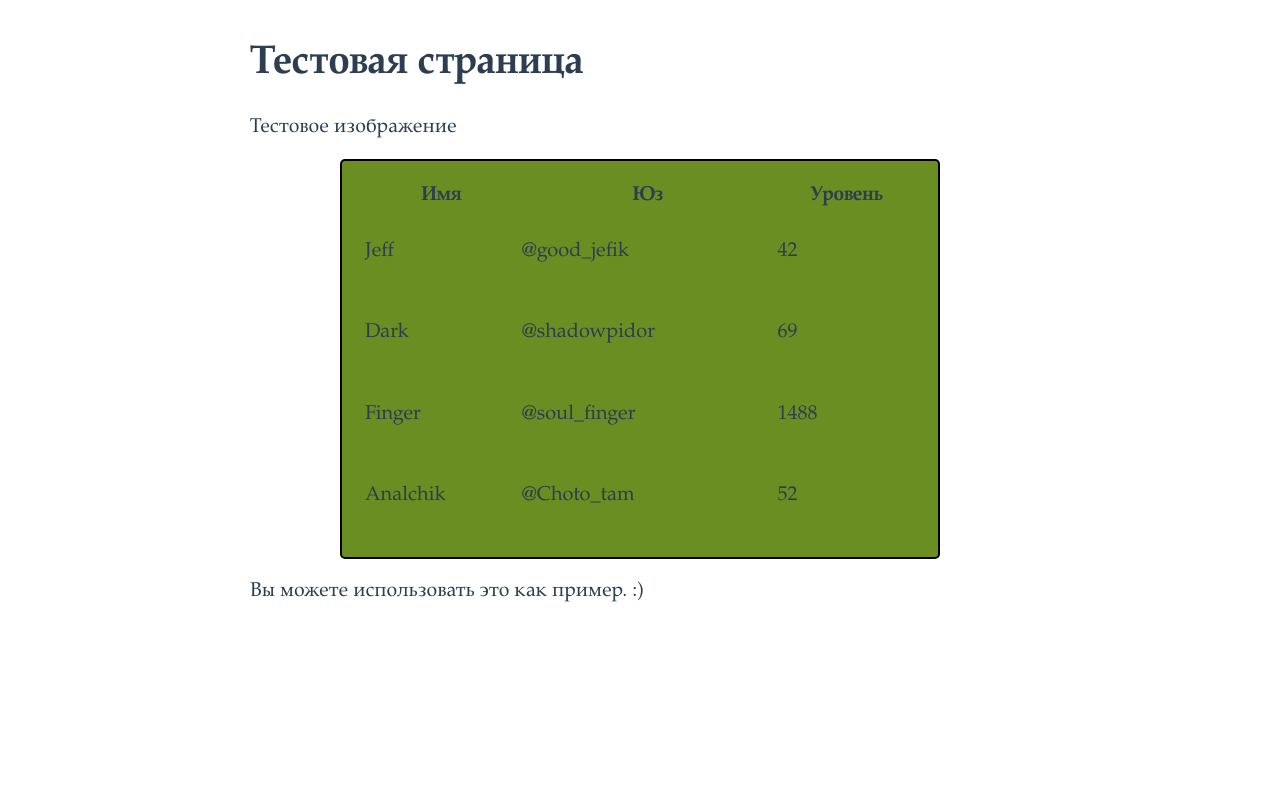
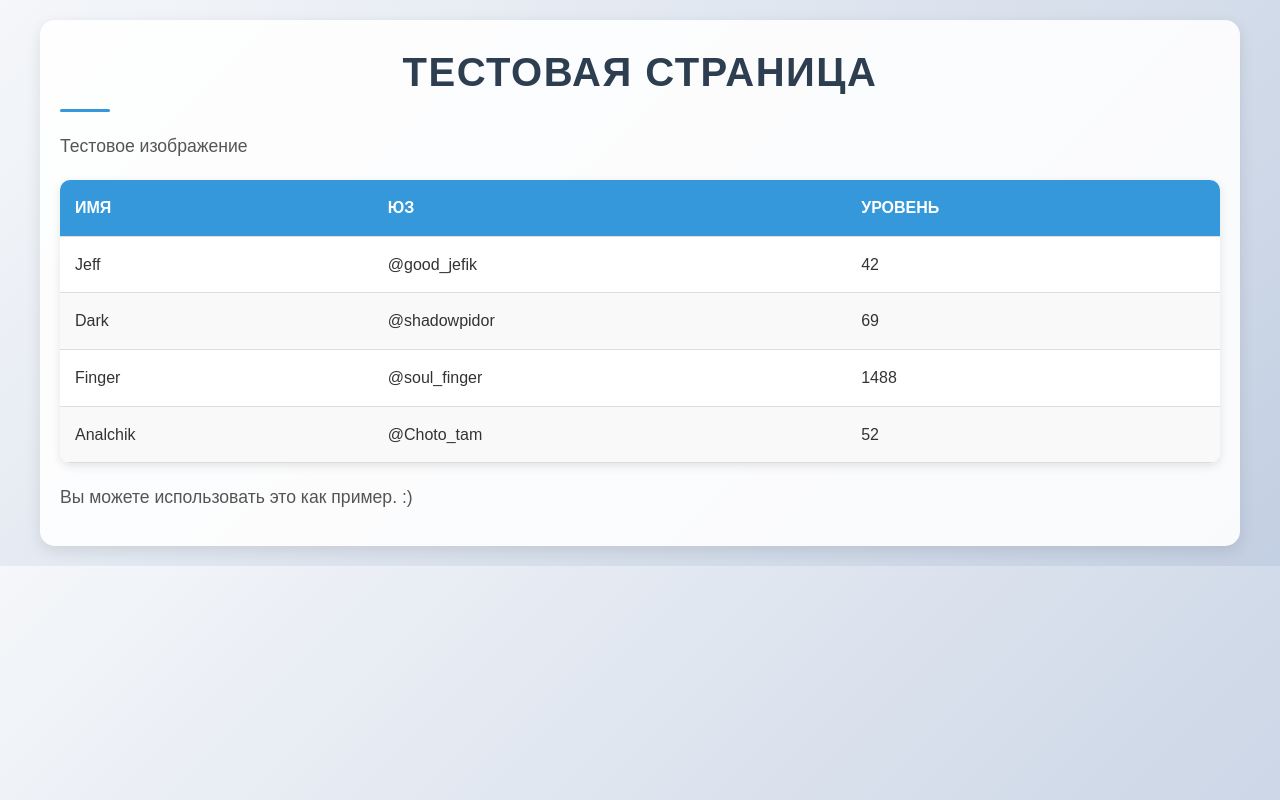
Before and after one commit to Timur566/Finger2site, a plain HTML site: page index.html in a window 1280 px wide. Drawn offline with Linux system fonts and the light colour scheme.

Commit message:
Update styles.css

```diff
--- a/css/styles.css
+++ b/css/styles.css
@@ -1,26 +1,150 @@
-body {
-  font-family: "Palatino Linotype", "Book Antiqua", Palatino, serif;
-  font-size: 20px;
-  color: #2c3e50;
-}
+        /* Базовые стили */
+        * {
+            margin: 0;
+            padding: 0;
+            box-sizing: border-box;
+            font-family: 'Arial', sans-serif;
+        }
 
-.container {
-  width: 780px;
-  margin: 2em auto;
-}
+        body {
+            background: linear-gradient(135deg, #f5f7fa 0%, #c3cfe2 100%);
+            color: #333;
+            line-height: 1.6;
+            padding: 20px;
+        }
 
-img {
-  width: 100%;
-}
+        /* Контейнер */
+        .container {
+            max-width: 1200px;
+            margin: 0 auto;
+            padding: 20px;
+            background: rgba(255, 255, 255, 0.9);
+            border-radius: 15px;
+            box-shadow: 0 5px 15px rgba(0, 0, 0, 0.1);
+        }
 
-#tabl {
-    background: olivedrab;
-    border-radius: 5px;
-    border: 2px solid black;
-    font-color: white;
-    padding: 20px;
-    margin: auto;
-    width: 600px;
-    height: 400px;
+        /* Заголовки */
+        h1, h2, h3 {
+            color: #2c3e50;
+            margin-bottom: 20px;
+            text-transform: uppercase;
+            letter-spacing: 1.5px;
+            position: relative;
+        }
 
-}
+        h1::after, h2::after, h3::after {
+            content: '';
+            width: 50px;
+            height: 3px;
+            background: #3498db;
+            display: block;
+            margin-top: 5px;
+            border-radius: 2px;
+        }
+
+        h1 {
+            font-size: 2.5em;
+            text-align: center;
+            animation: fadeIn 1s ease-in;
+        }
+
+        h2 {
+            font-size: 1.8em;
+        }
+
+        h3 {
+            font-size: 1.4em;
+        }
+
+        /* Текст */
+        p {
+            font-size: 1.1em;
+            margin-bottom: 15px;
+            color: #555;
+            transition: color 0.3s ease;
+        }
+
+        p:hover {
+            color: #3498db;
+        }
+
+        /* Кнопки */
+        .btn {
+            display: inline-block;
+            padding: 12px 25px;
+            background: #3498db;
+            color: white;
+            text-decoration: none;
+            border-radius: 25px;
+            font-weight: bold;
+            text-transform: uppercase;
+            transition: all 0.3s ease;
+            box-shadow: 0 3px 10px rgba(0, 0, 0, 0.1);
+        }
+
+        .btn:hover {
+            background: #2980b9;
+            transform: translateY(-2px);
+            box-shadow: 0 5px 15px rgba(0, 0, 0, 0.2);
+        }
+
+        /* Таблица */
+        table {
+            width: 100%;
+            border-collapse: collapse;
+            margin: 20px 0;
+            background: white;
+            border-radius: 10px;
+            overflow: hidden;
+            box-shadow: 0 3px 10px rgba(0, 0, 0, 0.1);
+        }
+
+        th, td {
+            padding: 15px;
+            text-align: left;
+            border-bottom: 1px solid #ddd;
+        }
+
+        th {
+            background: #3498db;
+            color: white;
+            text-transform: uppercase;
+            font-weight: bold;
+        }
+
+        tr:nth-child(even) {
+            background: #f9f9f9;
+        }
+
+        tr:hover {
+            background: #eef5ff;
+            transition: background 0.3s ease;
+        }
+
+        /* Анимации */
+        @keyframes fadeIn {
+            from { opacity: 0; }
+            to { opacity: 1; }
+        }
+
+        @keyframes slideIn {
+            from { transform: translateY(20px); opacity: 0; }
+            to { transform: translateY(0); opacity: 1; }
+        }
+
+        .fade-in {
+            animation: fadeIn 1s ease-in;
+        }
+
+        .slide-in {
+            animation: slideIn 0.8s ease-out;
+        }
+
+        /* Адаптивность */
+        @media (max-width: 768px) {
+            h1 { font-size: 2em; }
+            h2 { font-size: 1.5em; }
+            table, th, td { font-size: 0.9em; }
+            .btn { padding: 10px 20px; }
+            .container { padding: 15px; }
+        }
```
